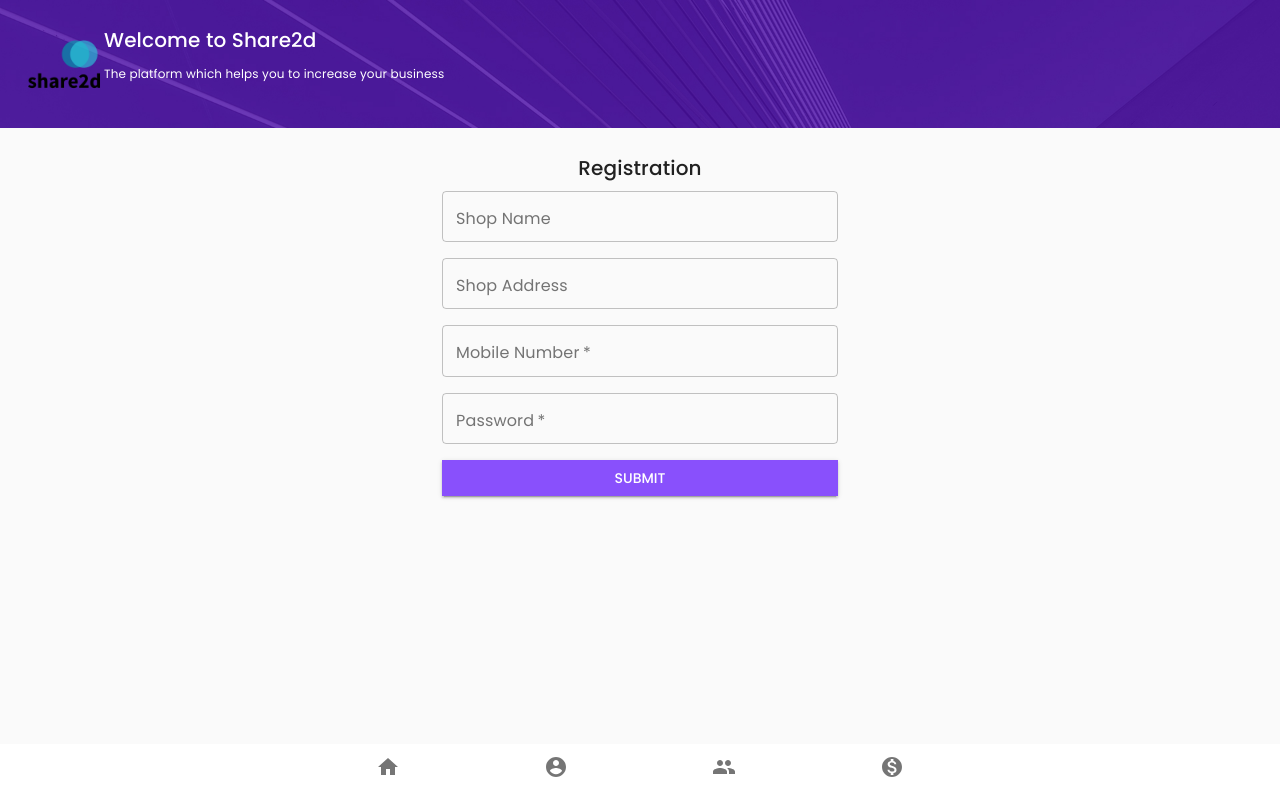
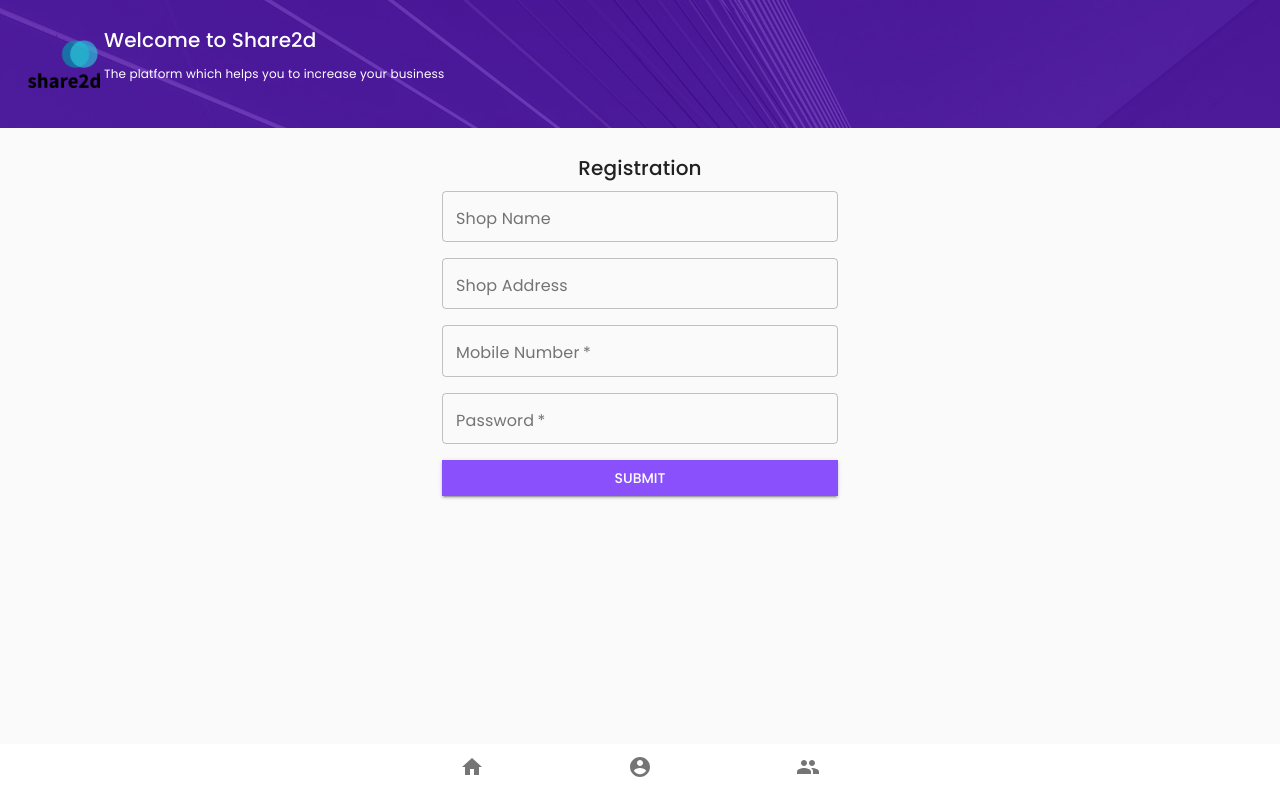
Before and after one commit to pankzagrwal/share2d, a React (Create React App) app: page /register in a window 1280 px wide. Built offline with nearby package versions, Linux system fonts and the light colour scheme.

Commit message:
Update bottomNavigation.js

```diff
--- a/src/components/bottomNavigation/bottomNavigation.js
+++ b/src/components/bottomNavigation/bottomNavigation.js
@@ -5,7 +5,7 @@ import BottomNavigationAction from '@material-ui/core/BottomNavigationAction';
 import Home from '@material-ui/icons/Home';
 import AccountCircle from '@material-ui/icons/AccountCircle';
 import Group from '@material-ui/icons/Group';
-import MonetizationOn from '@material-ui/icons/MonetizationOn';
+// import MonetizationOn from '@material-ui/icons/MonetizationOn';
 import {
   Link,
   useLocation
@@ -45,7 +45,7 @@ export default function Navigation () {
                 <BottomNavigationAction label="Home" value={0} icon={<Home />} component={Link} to={path[0]}/>
                 <BottomNavigationAction label="Profile" value={1} icon={<AccountCircle />} component={Link} to={path[1]}/>
                 <BottomNavigationAction label="Buddies" value={2} icon={<Group />}  component={Link} to={path[2]}/>
-                <BottomNavigationAction label="Commission" value={3} icon={<MonetizationOn />}  component={Link} to={path[3]}/>
+                {/* <BottomNavigationAction label="Commission" value={3} icon={<MonetizationOn />}  component={Link} to={path[3]}/> */}
             </BottomNavigation>
     )
 }
```
